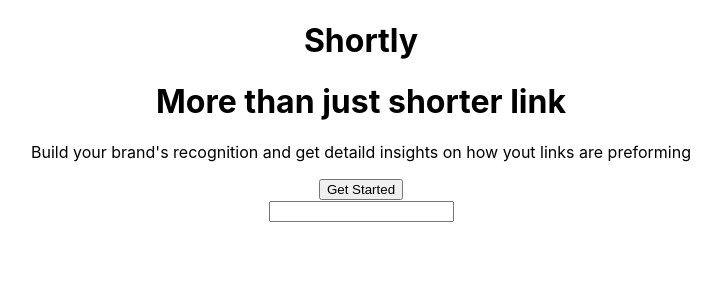
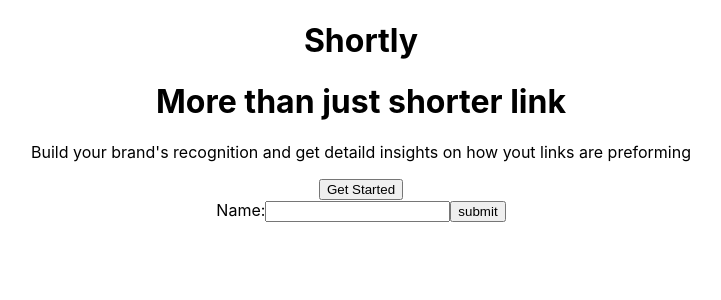
Before and after one commit to mar1n/css-html, a React (Create React App) app: page / in a window 1280 px wide. Shown: the top 300 px of the page, without its empty margins (279-1000 px from the left). Built offline with nearby package versions, Linux system fonts and the light colour scheme.

Commit message:
Add more html code

```diff
--- a/src/App.js
+++ b/src/App.js
@@ -21,7 +21,13 @@
         <button>Get Started</button>
       </div>
       <div>
-        <input type='text' />
+        <form>
+          <label>
+            Name:
+          </label>
+          <input type='text' name='shorten' />
+          <input type='submit' value='submit' />
+        </form>
       </div>
     </div>
   );
```
